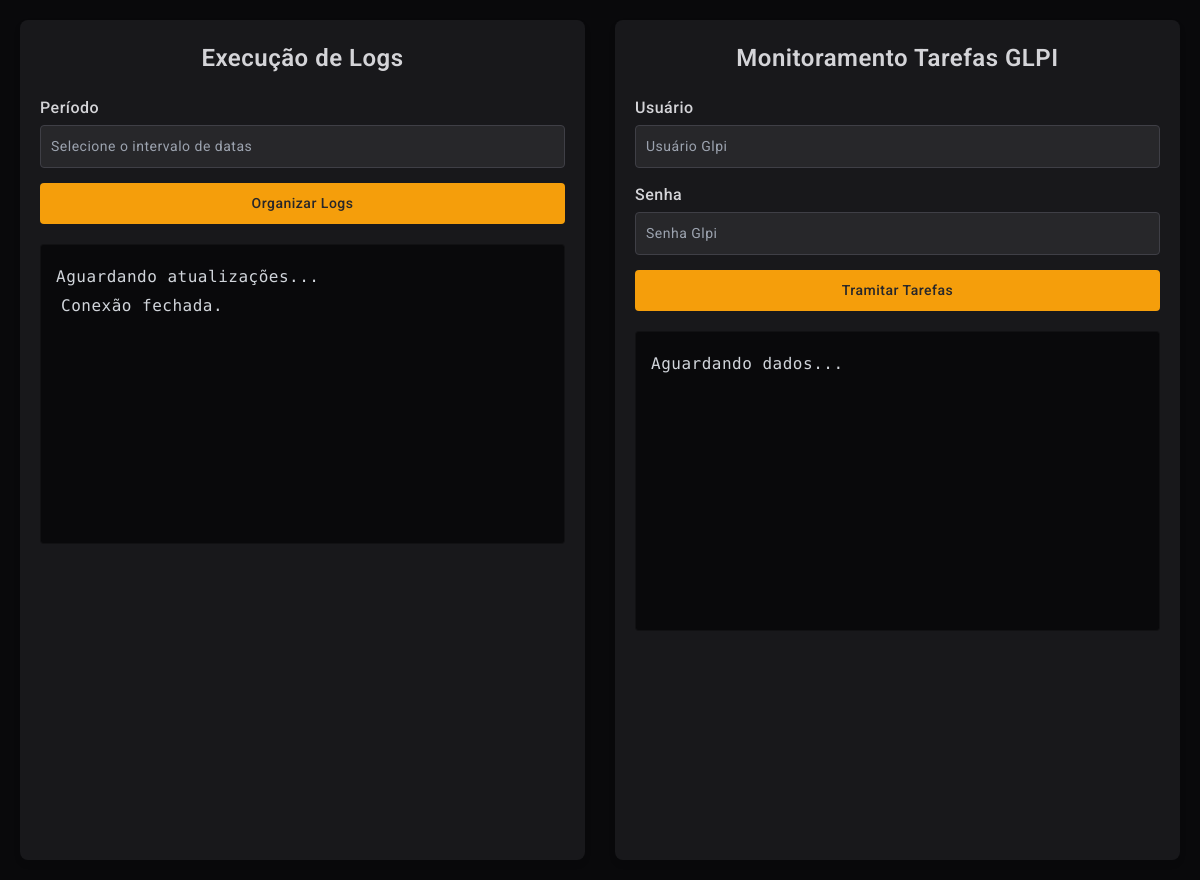
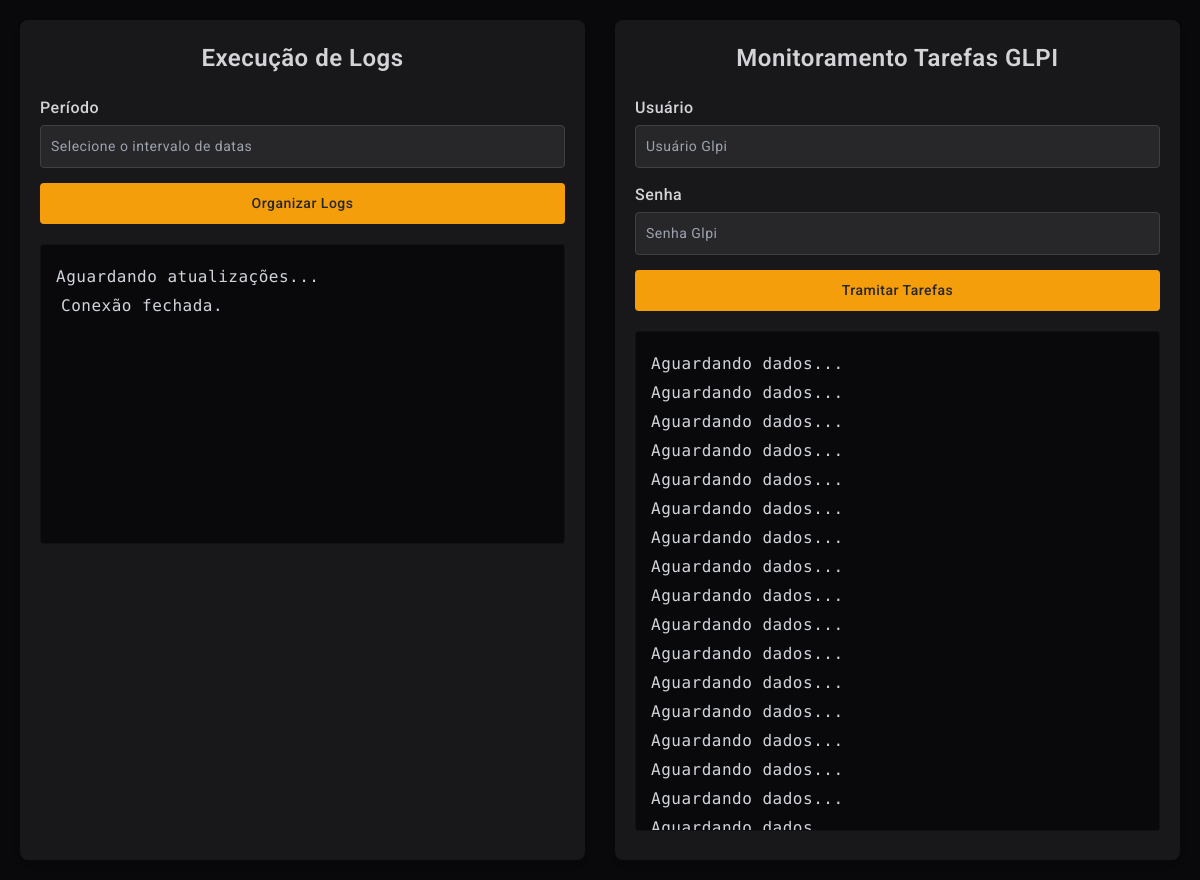
Before and after one commit to RicardoTavaresDias/APLICATION-ANALISE-DE-LOGS-INFRA, an Electron app: page index.html in a window 1200 px wide. Drawn offline with nearby package versions, Linux system fonts and the light colour scheme.

Commit message:
version 10.6

```diff
--- a/index.html
+++ b/index.html
@@ -49,6 +49,23 @@
             <button id="monitor-btn">Tramitar Tarefas</button>
             <div class="output" id="monitor-output">
                 <p>Aguardando dados...</p>
+                <p>Aguardando dados...</p>
+                <p>Aguardando dados...</p>
+                <p>Aguardando dados...</p>
+                <p>Aguardando dados...</p>
+                <p>Aguardando dados...</p>
+                <p>Aguardando dados...</p>
+                <p>Aguardando dados...</p>
+                <p>Aguardando dados...</p>
+                <p>Aguardando dados...</p>
+                <p>Aguardando dados...</p>
+                <p>Aguardando dados...</p>
+                <p>Aguardando dados...</p>
+                <p>Aguardando dados...</p>
+                <p>Aguardando dados...</p>
+                <p>Aguardando dados...</p>
+                <p>Aguardando dados...</p>
+                <p>Aguardando dados...</p>
             </div>
         </div>
     </div>
--- a/src/index.js
+++ b/src/index.js
@@ -1,6 +1,6 @@
 // Configurações fictícias (substitua por endpoints reais)
 const API_BASE_URL = 'http://localhost:3333'
-const WS_TASKS_URL = 'ws://localhost:3333'
+const WS_TASKS_URL = 'ws://localhost:3333/ws1'
 const WS_MONITOR_URL = 'ws://api.example.com/ws-monitor'
 
 function addMessage(outputId, message, isError = false) {
```
